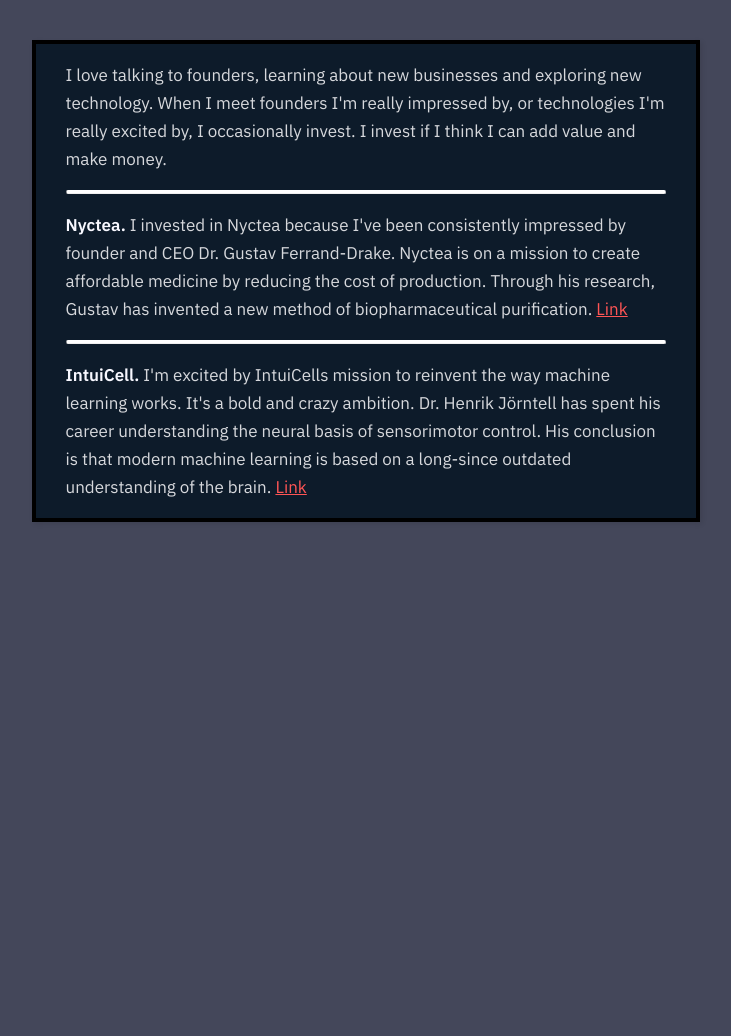
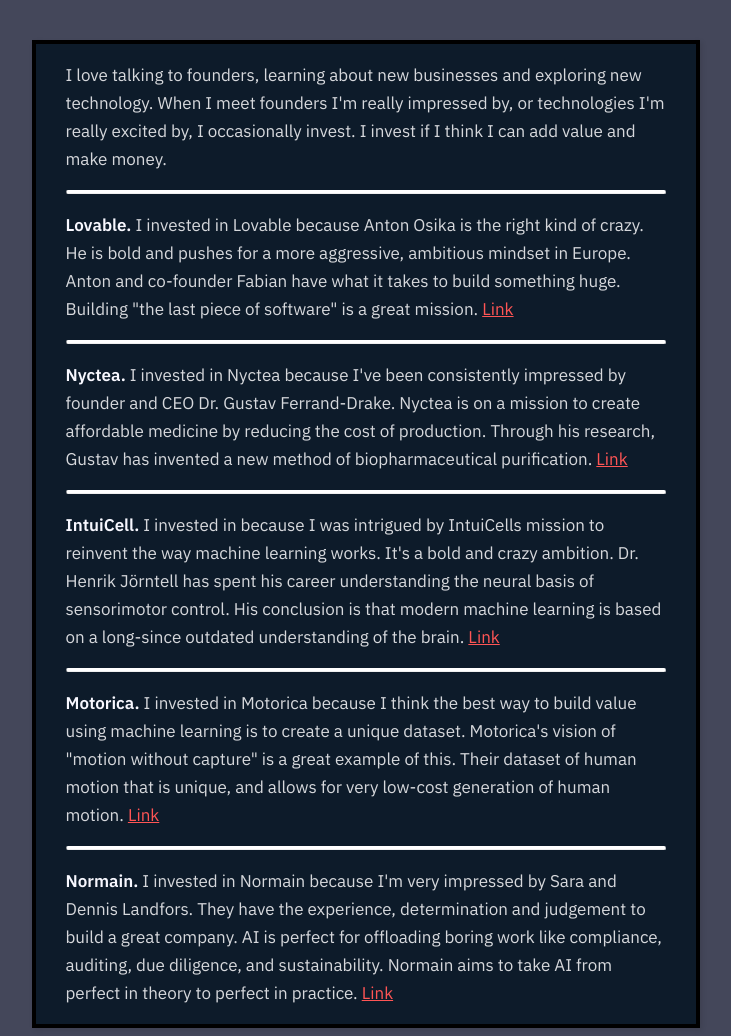
Before and after one commit to dlangk/langkilde, a Flask app: page /investments in a window 1280 px wide. Shown: the part 63-1099 px from the top of the page, without its empty margins (274-1005 px from the left). Before the commit the page ends 585 px from the top, so only its background shows below. Run offline with Flask 3, Linux system fonts and the light colour scheme.

Commit message:
update investments

```diff
--- a/templates/investments.html
+++ b/templates/investments.html
@@ -9,6 +9,14 @@
 
         <hr class="rounded">
 
+        <p><strong>Lovable.</strong> I invested in Lovable because Anton Osika is the right kind of crazy. He is bold
+            and pushes for a more aggressive, ambitious mindset in Europe. Anton and co-founder Fabian have what it
+            takes to build something huge. Building "the last piece of software" is a great mission.
+            <a href="https://lovable.dev/" target="_blank">Link</a>
+        </p>
+
+        <hr class="rounded">
+
         <p><strong>Nyctea.</strong> I invested in Nyctea because I've been consistently impressed by founder and CEO Dr.
             Gustav Ferrand-Drake. Nyctea is on a mission to create affordable medicine by reducing the cost of
             production. Through his research, Gustav has invented a new method of biopharmaceutical purification.
@@ -16,12 +24,28 @@
 
         <hr class="rounded">
 
-        <p><strong>IntuiCell.</strong> I'm excited by IntuiCells mission to reinvent the way machine learning works.
-            It's a bold and crazy ambition. Dr. Henrik Jörntell has spent his career understanding the neural basis of
-            sensorimotor control. His conclusion is that modern machine learning is based on a long-since outdated
-            understanding of the brain. <a href="https://intuicell.com/" target="_blank">Link</a></p>
+        <p><strong>IntuiCell.</strong> I invested in because I was intrigued by IntuiCells mission to reinvent the way
+            machine learning works. It's a bold and crazy ambition. Dr. Henrik Jörntell has spent his career
+            understanding the neural basis of sensorimotor control. His conclusion is that modern machine learning is
+            based on a long-since outdated understanding of the brain.
+            <a href="https://intuicell.com/" target="_blank">Link</a>
+        </p>
 
+        <hr class="rounded">
 
+        <p><strong>Motorica.</strong> I invested in Motorica because I think the best way to build value using machine
+            learning is to create a unique dataset. Motorica's vision of "motion without capture" is a great example of
+            this. Their dataset of human motion that is unique, and allows for very low-cost generation of human motion.
+            <a href="https://www.motorica.ai/" target="_blank">Link</a>
+        </p>
+
+        <hr class="rounded">
+
+        <p><strong>Normain.</strong> I invested in Normain because I'm very impressed by Sara and Dennis Landfors. They
+            have the experience, determination and judgement to build a great company. AI is perfect for offloading
+            boring work like compliance, auditing, due diligence, and sustainability. Normain aims to take AI from
+            perfect in theory to perfect in practice.
+            <a href="https://normain.com/" target="_blank">Link</a></p>
     </div>
 
 {% endblock %}
```
